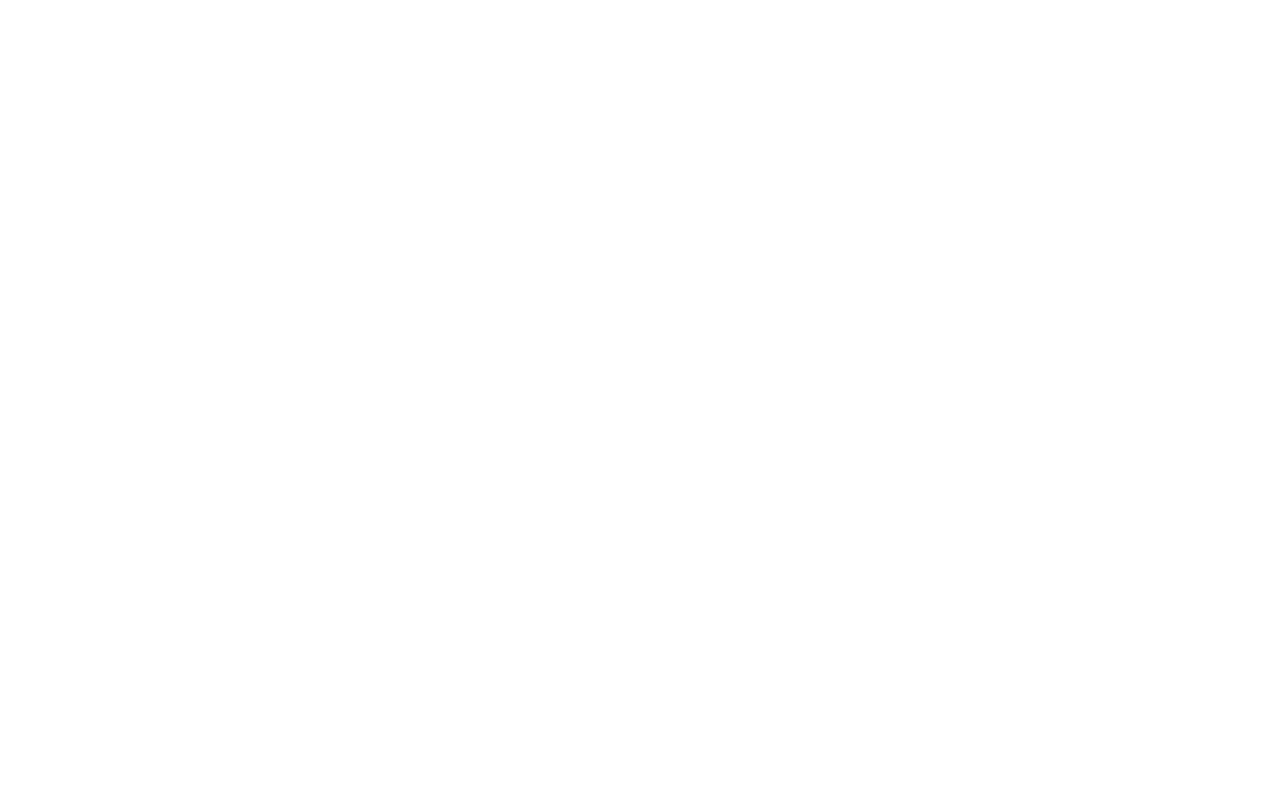
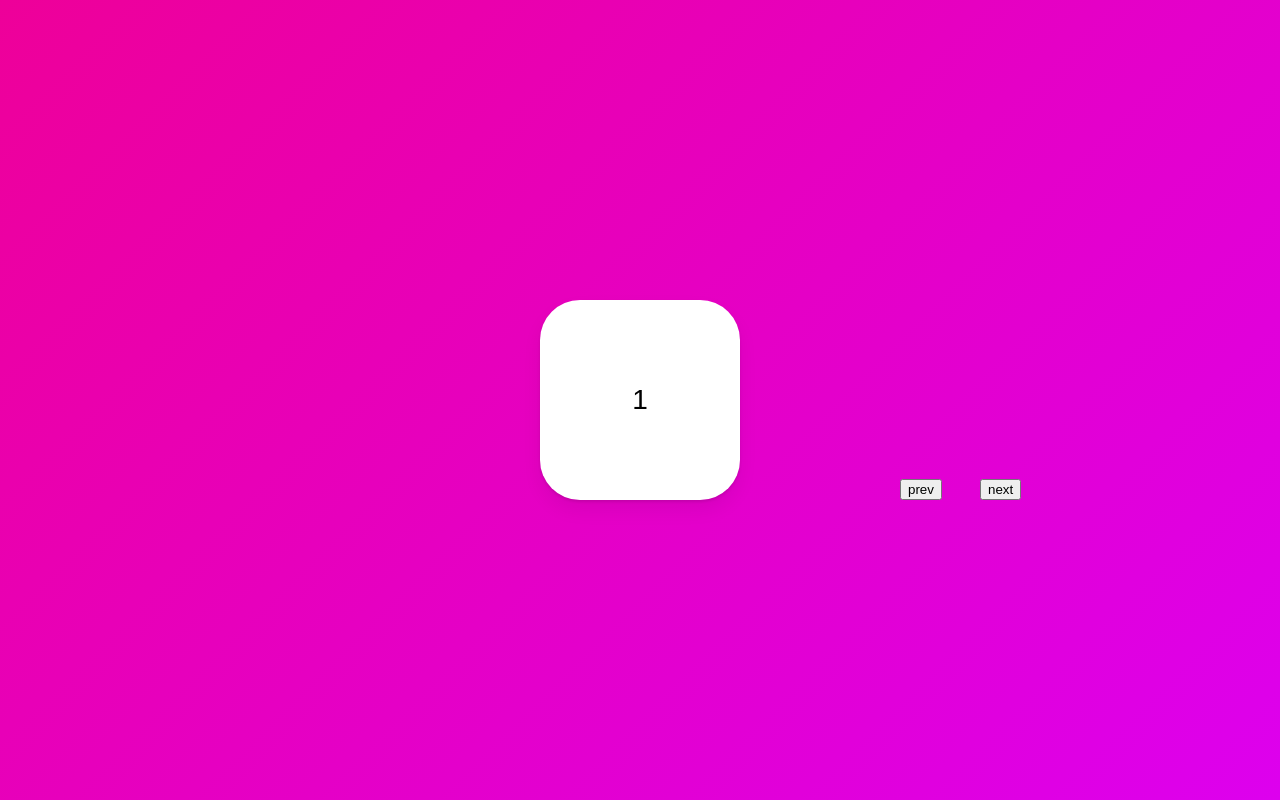
Before and after one commit to mocking-tiger/FramerMotion-Practice, a React (Create React App) app: page /animate-presence2 in a window 1280 px wide. Before the commit this address had no page. Built offline with nearby package versions, Linux system fonts and the light colour scheme.

Commit message:
chore: animate presence - slider

```diff
--- a/src/App.tsx
+++ b/src/App.tsx
@@ -1,4 +1,5 @@
 import AnimatePresenceComponent from "./pages/AnimatePresence";
+import AnimatePresenceComponent2 from "./pages/AnimatePresence2";
 import Gestures from "./pages/Gestures";
 import Gestures2 from "./pages/Gestures2";
 import Home from "./pages/Home";
@@ -23,6 +24,10 @@
           path="/animate-presence"
           element={<AnimatePresenceComponent />}
         />
+        <Route
+          path="/animate-presence2"
+          element={<AnimatePresenceComponent2 />}
+        />
       </Routes>
     </BrowserRouter>
   );
--- /dev/null
+++ b/src/pages/AnimatePresence2.tsx
@@ -0,0 +1,126 @@
+import styled from "styled-components";
+import { DefaultBox, DefaultWrapper } from "./VariantsBasic";
+import { AnimatePresence } from "framer-motion";
+import { useState } from "react";
+
+const Wrapper = styled(DefaultWrapper)`
+  button {
+    position: absolute;
+    bottom: 300px;
+    left: 980px;
+  }
+
+  .btn2 {
+    left: 900px;
+  }
+`;
+
+const Box = styled(DefaultBox)`
+  display: flex;
+  justify-content: center;
+  align-items: center;
+  font-size: 28px;
+  position: absolute;
+`;
+
+// const boxVariants = {
+//   invisible: {
+//     x: 500,
+//     opacity: 0,
+//     scale: 0,
+//   },
+//   visible: {
+//     x: 0,
+//     opacity: 1,
+//     scale: 1,
+//     rotateY: 360,
+//     transition: {
+//       duration: 1,
+//     },
+//   },
+//   exit: {
+//     x: -500,
+//     opacity: 0,
+//     scale: 0,
+//     transition: {
+//       duration: 1,
+//     },
+//   },
+// };
+
+const boxVariants2 = {
+  entry: (isBack: boolean) => ({
+    x: isBack ? -500 : 500,
+    opacity: 0,
+    scale: 0,
+  }),
+  center: {
+    x: 0,
+    opacity: 1,
+    scale: 1,
+    // rotateY: 360,
+    transition: {
+      duration: 1,
+    },
+  },
+  exit: (isBack: boolean) => ({
+    x: isBack ? 500 : -500,
+    opacity: 0,
+    scale: 0,
+    transition: {
+      duration: 1,
+    },
+  }),
+};
+
+export default function AnimatePresenceComponent2() {
+  const [visible, setVisivle] = useState(1);
+  const [isBack, setIsBack] = useState(false);
+
+  const nextNumber = async () => {
+    await setIsBack(false);
+    setVisivle((prev) => (prev === 10 ? 10 : prev + 1));
+  };
+
+  const prevNumber = async () => {
+    await setIsBack(true);
+    setVisivle((prev) => (prev === 1 ? 1 : prev - 1));
+  };
+
+  return (
+    <Wrapper>
+      <AnimatePresence
+      // mode="wait"
+      >
+        {/* {[1, 2, 3, 4, 5, 6, 7, 8, 9, 10].map(
+          (num) =>
+            visible === num && (
+              <Box
+                key={num}
+                variants={boxVariants}
+                initial="invisible"
+                animate="visible"
+                exit="exit"
+              >
+                {num}
+              </Box>
+            )
+        )} */}
+        <Box
+          custom={isBack}
+          key={visible}
+          variants={boxVariants2}
+          initial="entry"
+          animate="center"
+          exit="exit"
+        >
+          {visible}
+        </Box>
+      </AnimatePresence>
+      <button onClick={nextNumber}>next</button>
+      <button className="btn2" onClick={prevNumber}>
+        prev
+      </button>
+    </Wrapper>
+  );
+}
--- a/src/pages/Home.tsx
+++ b/src/pages/Home.tsx
@@ -29,7 +29,8 @@
         <Link to={"/motion-value"}>04. MotionValue - drag</Link>
         <Link to={"/motion-value2"}>05. MotionValue - scroll</Link>
         <Link to={"/svg"}>06. SVG Animation</Link>
-        <Link to={"/animate-presence"}>07. Animate presence</Link>
+        <Link to={"/animate-presence"}>07. Animate presence - basic</Link>
+        <Link to={"/animate-presence2"}>08. Animate presence - slider</Link>
       </div>
     </HomeWrapper>
   );
```
